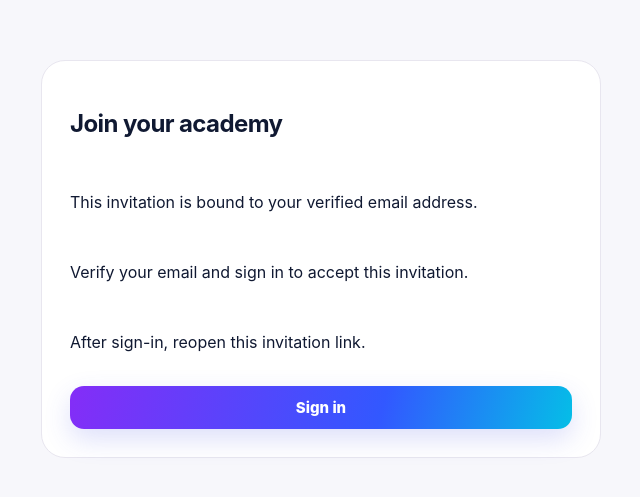
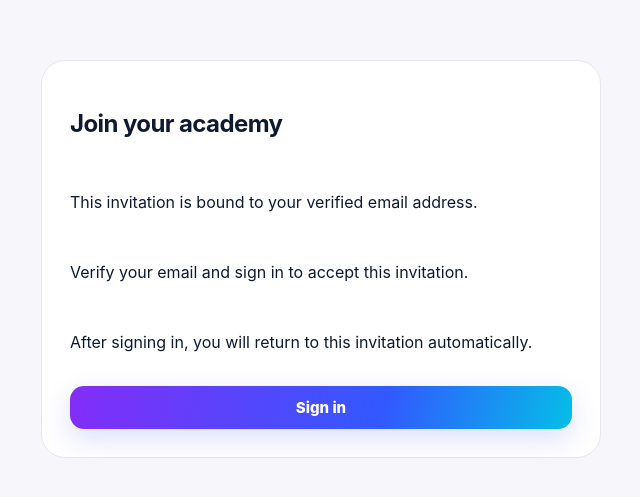
Before and after one commit to prashant-aggarwal-it/robotronix-learning-portal, a Next.js app: page /invite in a window 1280 px wide. Shown: the part 141-638 px from the top of the page, without its empty margins (319-959 px from the left). Built offline with nearby package versions, Linux system fonts and the light colour scheme; no server answers.

Commit message:
fix(auth): align invitation sign-in guidance with return routing

```diff
--- a/app/invite/page.tsx
+++ b/app/invite/page.tsx
@@ -27,7 +27,7 @@ function InvitationContent(){
  return <main className="authPage"><section className="authCard"><h1>Join your academy</h1>
  <p>This invitation is bound to your verified email address.</p>
  {status&&<p role="status">{status}</p>}
- {!signedIn?<><p>After sign-in, reopen this invitation link.</p><Link className="button" href="/login">Sign in</Link></>:<button className="button" disabled={busy||!/^[a-zA-Z0-9_-]{40,64}$/.test(token)} onClick={accept}>{busy?"Checking…":"Accept invitation"}</button>}
+ {!signedIn?<><p>After signing in, you will return to this invitation automatically.</p><Link className="button" href="/login">Sign in</Link></>:<button className="button" disabled={busy||!/^[a-zA-Z0-9_-]{40,64}$/.test(token)} onClick={accept}>{busy?"Checking…":"Accept invitation"}</button>}
  </section></main>;
 }
 export default function InvitePage(){return <Suspense fallback={<p>Loading invitation…</p>}><InvitationContent/></Suspense>}
```
